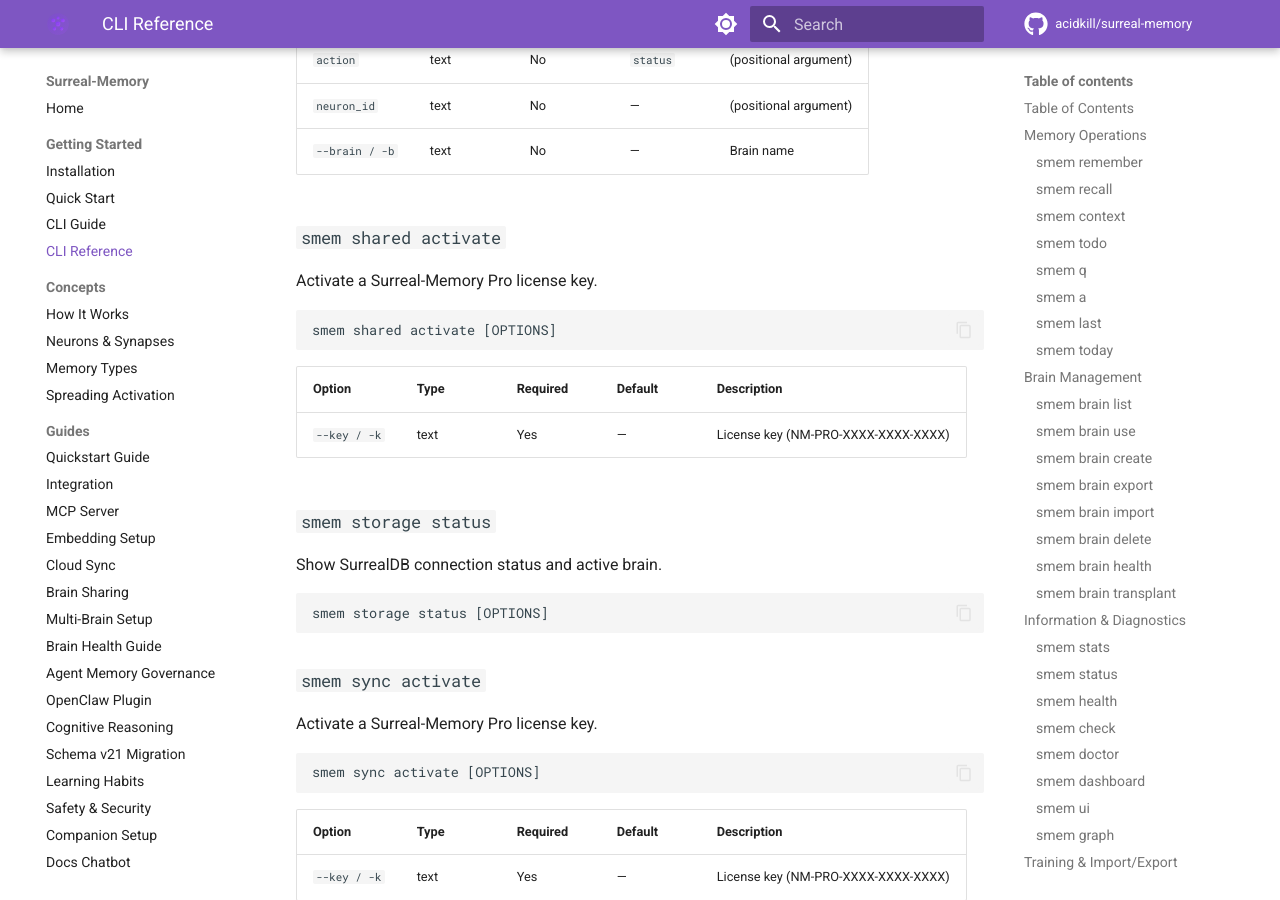
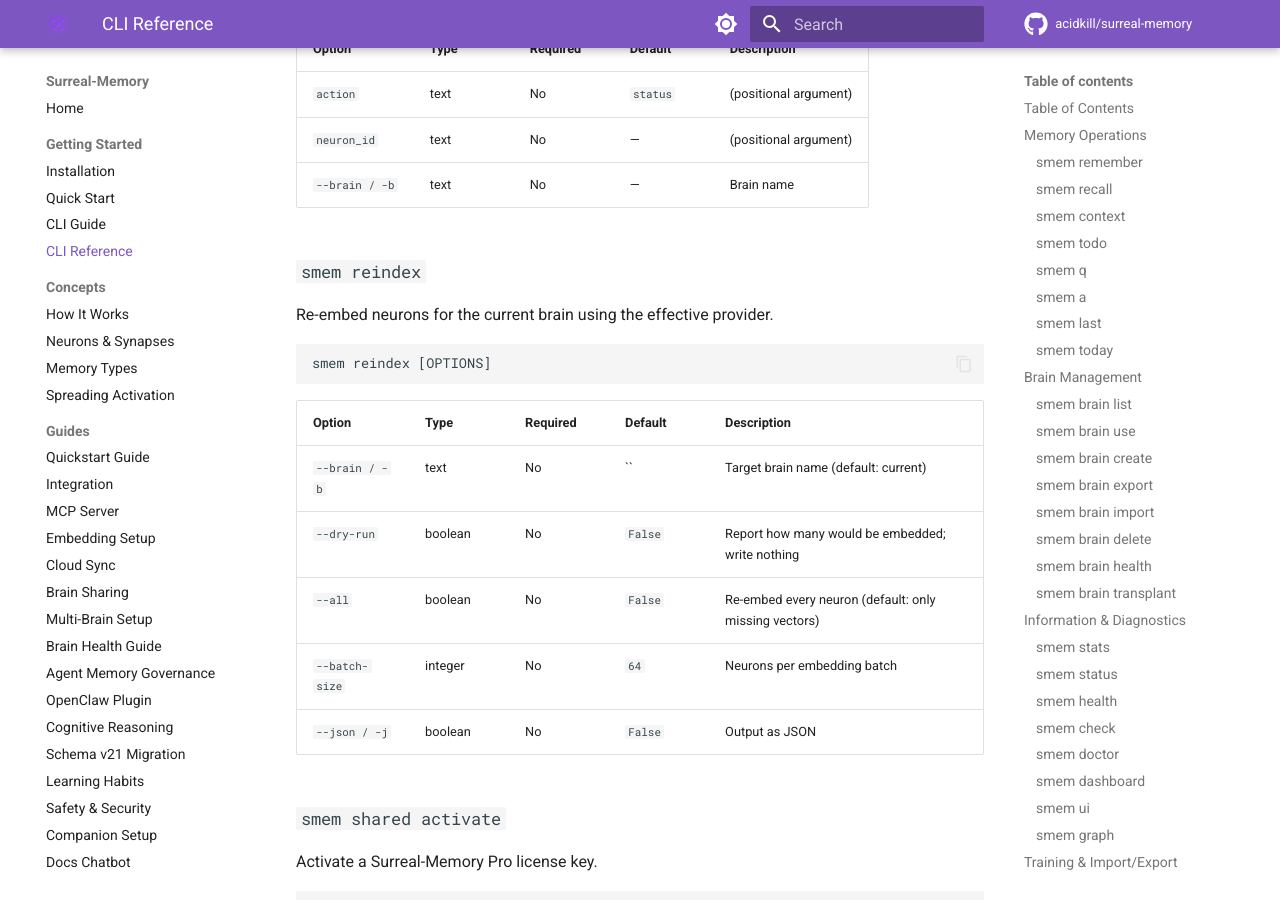
Before and after one commit to RobertSigmundsson/surreal-memory, an MkDocs documentation site: the page built from docs/getting-started/cli-reference.md, in a window 1280 px wide and 900 px high, scrolled down 28199 px. Built offline with MkDocs 1.6.1 and Material for MkDocs 9.7.7, drawn with Linux system fonts in a browser that asks for light colours; comment, search, counter and statistics services are not loaded; the version menu is left out; some of the changed text lies outside the part shown.

Commit message:
docs: regenerate CLI reference for the new smem reindex command

````diff
--- a/docs/getting-started/cli-reference.md
+++ b/docs/getting-started/cli-reference.md
@@ -84,6 +84,7 @@
   - [`smem update`](#smem-update)
 - [Other](#other)
   - [`smem lifecycle`](#smem-lifecycle)
+  - [`smem reindex`](#smem-reindex)
   - [`smem shared activate`](#smem-shared-activate)
   - [`smem storage status`](#smem-storage-status)
   - [`smem sync activate`](#smem-sync-activate)
@@ -1004,6 +1005,22 @@
 | `neuron_id` | text | No | — | (positional argument) |
 | `--brain / -b` | text | No | — | Brain name |
 
+### `smem reindex`
+
+Re-embed neurons for the current brain using the effective provider.
+
+```
+smem reindex [OPTIONS]
+```
+
+| Option | Type | Required | Default | Description |
+|--------|------|----------|---------|-------------|
+| `--brain / -b` | text | No | `` | Target brain name (default: current) |
+| `--dry-run` | boolean | No | `False` | Report how many would be embedded; write nothing |
+| `--all` | boolean | No | `False` | Re-embed every neuron (default: only missing vectors) |
+| `--batch-size` | integer | No | `64` | Neurons per embedding batch |
+| `--json / -j` | boolean | No | `False` | Output as JSON |
+
 ### `smem shared activate`
 
 Activate a Surreal-Memory Pro license key.
````
Also changed, not shown: other parts of docs/getting-started/cli-reference.md (+2 -2 lines).
